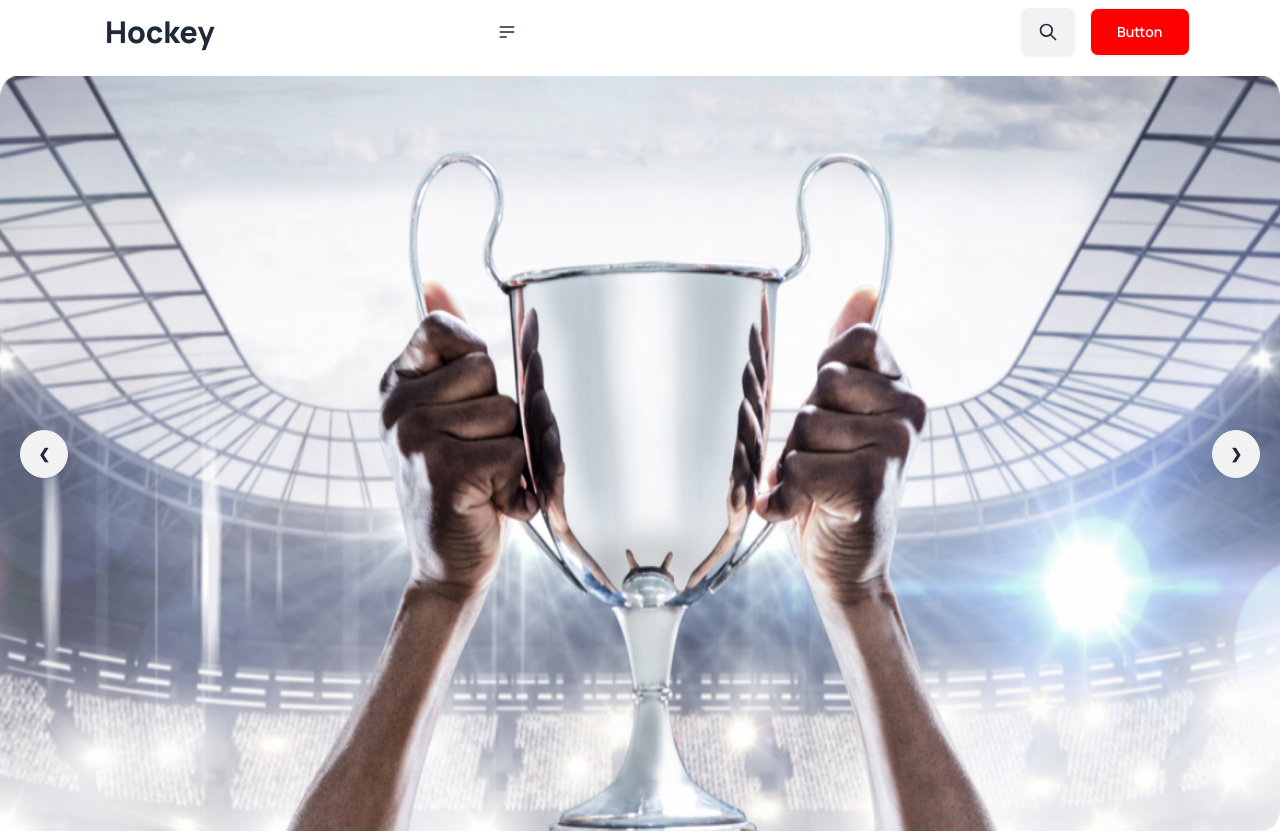
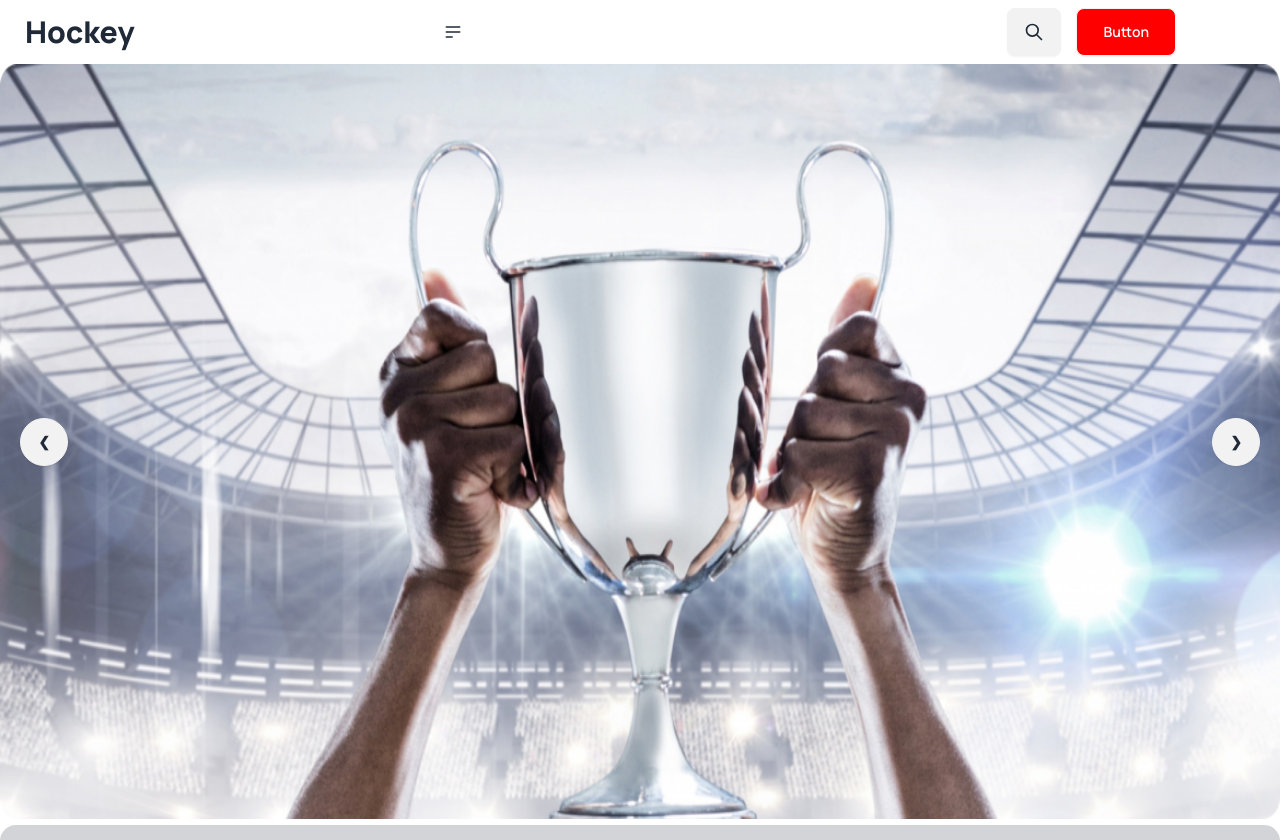
Before and after one commit to lizaahsan/nos-3-assignment-hockey, a plain HTML site: page index.html in a window 1280 px wide. Shown: the top 840 px of the page. Drawn offline with nearby package versions, Linux system fonts and the light colour scheme.

Commit message:
last commit

```diff
--- a/index.html
+++ b/index.html
@@ -10,13 +10,12 @@
 <link rel="preconnect" href="https://fonts.gstatic.com" crossorigin>
 <link href="https://fonts.googleapis.com/css2?family=Manrope:wght@200..800&display=swap" rel="stylesheet">
 <link rel="stylesheet" href="css/style.css">
-
 </head>
 
 <body class="font-manrope">
 <!--bonus part nav start-->
-<div class="navbar bg-base-100">
-  <div class="navbar-start" style="margin-left: 80px;">
+<div class="navbar bg-base-100 mx-auto">
+  <div class="navbar-start" >
     <a class="btn btn-ghost text-3xl font-extrabold">Hockey</a>
   </div>
   <div class="navbar-start">
@@ -34,8 +33,8 @@
     </div>
   </div>
 
-  <div class="navbar-end">
-    <button class="btn" style="margin-left: 10px;">
+  <div class="navbar-end mx-auto">
+    <button class="btn" style="margin-left: 10px; ">
       <svg xmlns="http://www.w3.org/2000/svg" class="h-5 w-5" fill="none" viewBox="0 0 24 24" stroke="currentColor"><path stroke-linecap="round" stroke-linejoin="round" stroke-width="2" d="M21 21l-6-6m2-5a7 7 0 11-14 0 7 7 0 0114 0z" style="margin-left: 150px;" /></svg>
     </button>
     <div class="navbar-end">
@@ -46,7 +45,7 @@
 
 <!--bonus part nav end-->
 <!--main part one or header start-->
-    <header class="container mx-auto py-3">
+    <header class="container mx-auto ">
         <div class="carousel w-full">
             <div id="slide1" class="carousel-item relative w-full">
               <img src="Images/1.png" class="w-full" />
@@ -418,7 +417,7 @@
 
     <!--footer part start-->
     <footer>
-      <footer class="footer p-10 bg-neutral text-neutral-content grid ">
+      <footer class="footer p-10 bg-neutral text-neutral-content grid  mt-6">
         <nav>
           <h3 class="footer-title font-extrabold text-3xl">Get In Touch</h3>
           <a class="link link-hover font-normal">Please contact us and we will be pleased <br>
```
